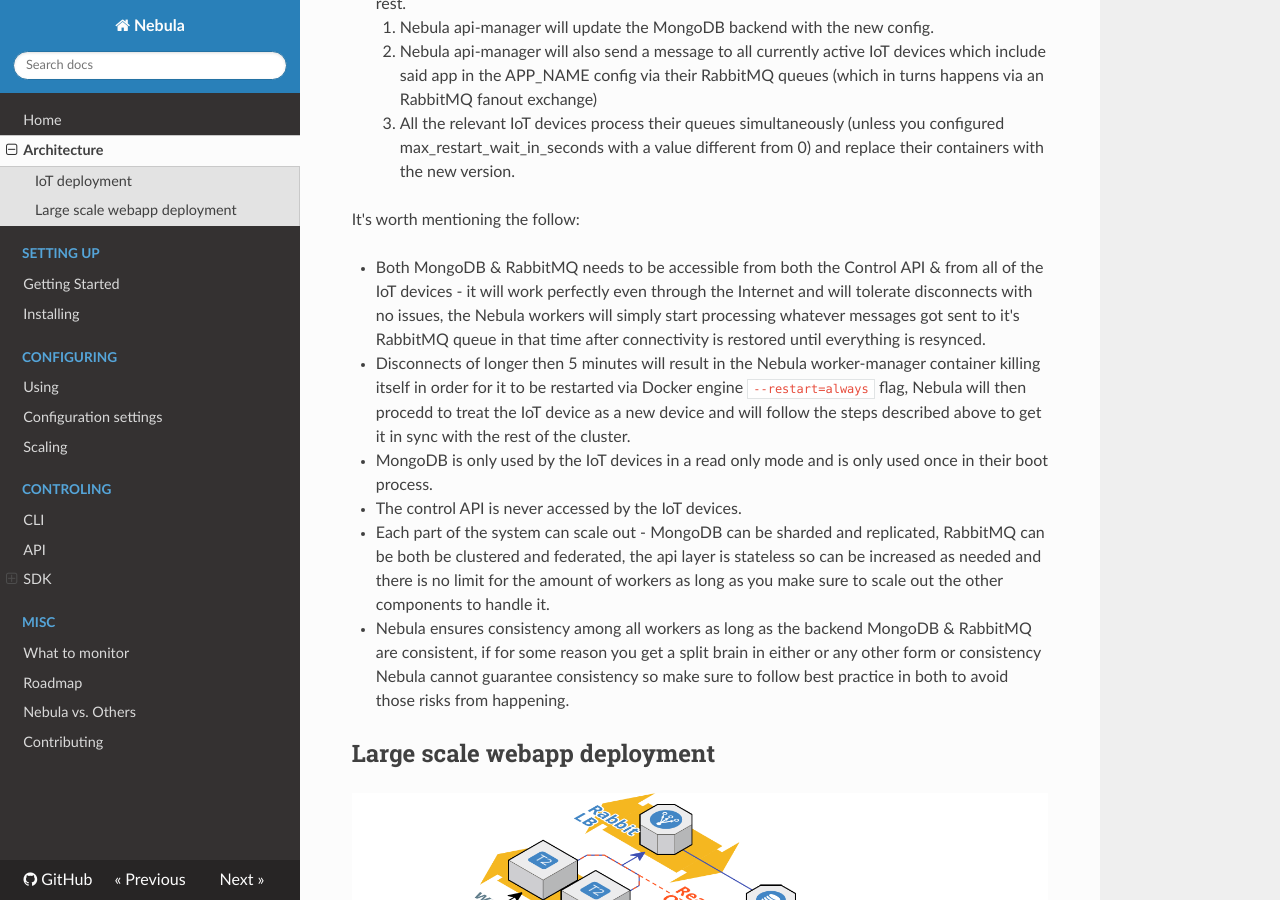
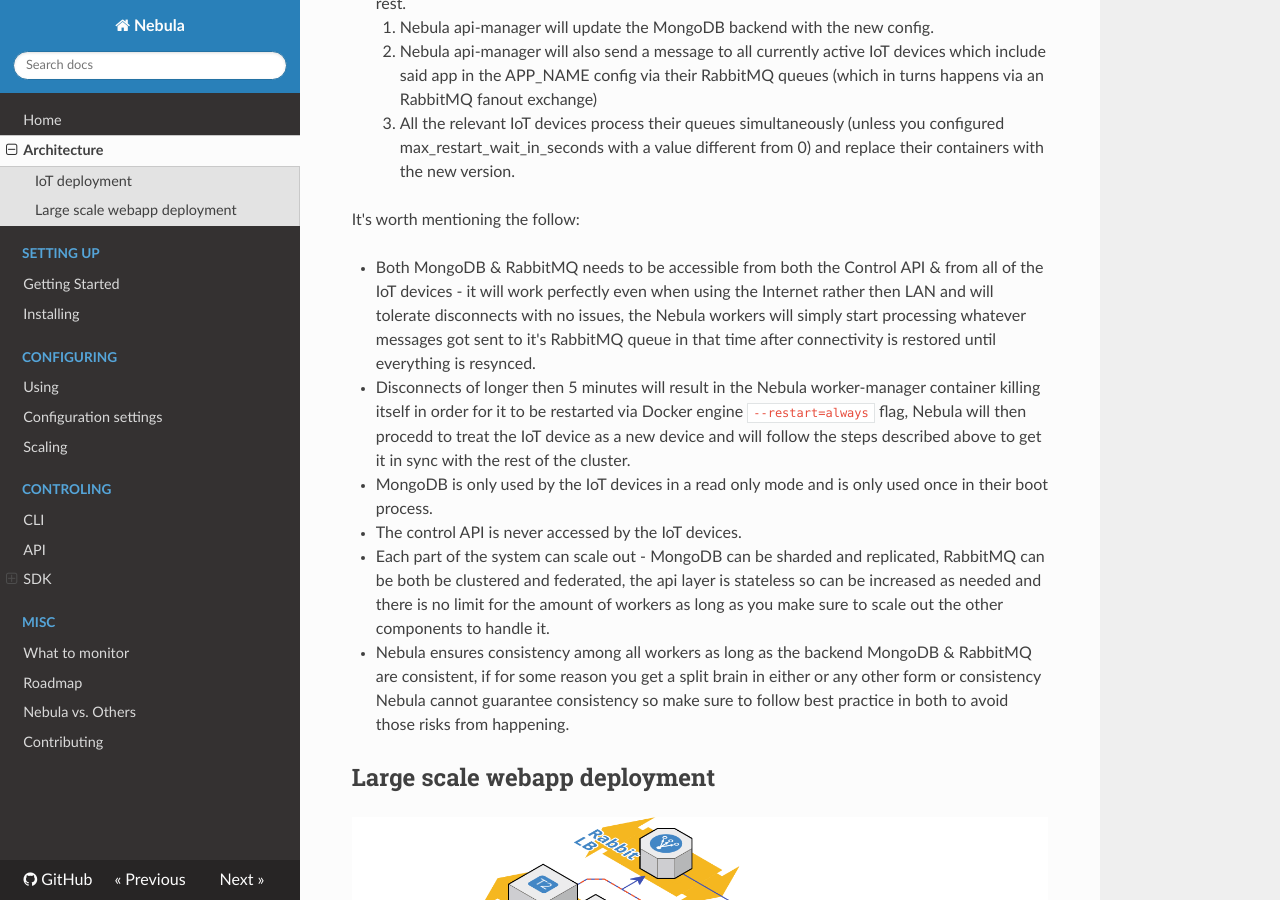
Before and after one commit to nebula-orchestrator/docs, an MkDocs documentation site: the page built from docs/architecture.md, in a window 1280 px wide and 900 px high, scrolled down 1183 px. Built offline with MkDocs 1.6.1, drawn with Linux system fonts in a browser that asks for light colours; nearby versions of some CDN libraries; old or Windows-style settings are respelled for this version of MkDocs.

Commit message:
clearer syntex

```diff
--- a/docs/architecture.md
+++ b/docs/architecture.md
@@ -21,7 +21,7 @@
 
 It's worth mentioning the follow:
 
-* Both MongoDB & RabbitMQ needs to be accessible from both the Control API & from all of the IoT devices - it will work perfectly even through the Internet and will tolerate disconnects with no issues, the Nebula workers will simply start processing whatever messages got sent to it's RabbitMQ queue in that time after connectivity is restored until everything is resynced.
+* Both MongoDB & RabbitMQ needs to be accessible from both the Control API & from all of the IoT devices - it will work perfectly even when using the Internet rather then LAN and will tolerate disconnects with no issues, the Nebula workers will simply start processing whatever messages got sent to it's RabbitMQ queue in that time after connectivity is restored until everything is resynced.
 * Disconnects of longer then 5 minutes will result in the Nebula worker-manager container killing itself in order for it to be restarted via Docker engine `--restart=always` flag, Nebula will then procedd to treat the IoT device as a new device and will follow the steps described above to get it in sync with the rest of the cluster.
 * MongoDB is only used by the IoT devices in a read only mode and is only used once in their boot process.
 * The control API is never accessed by the IoT devices.
```
